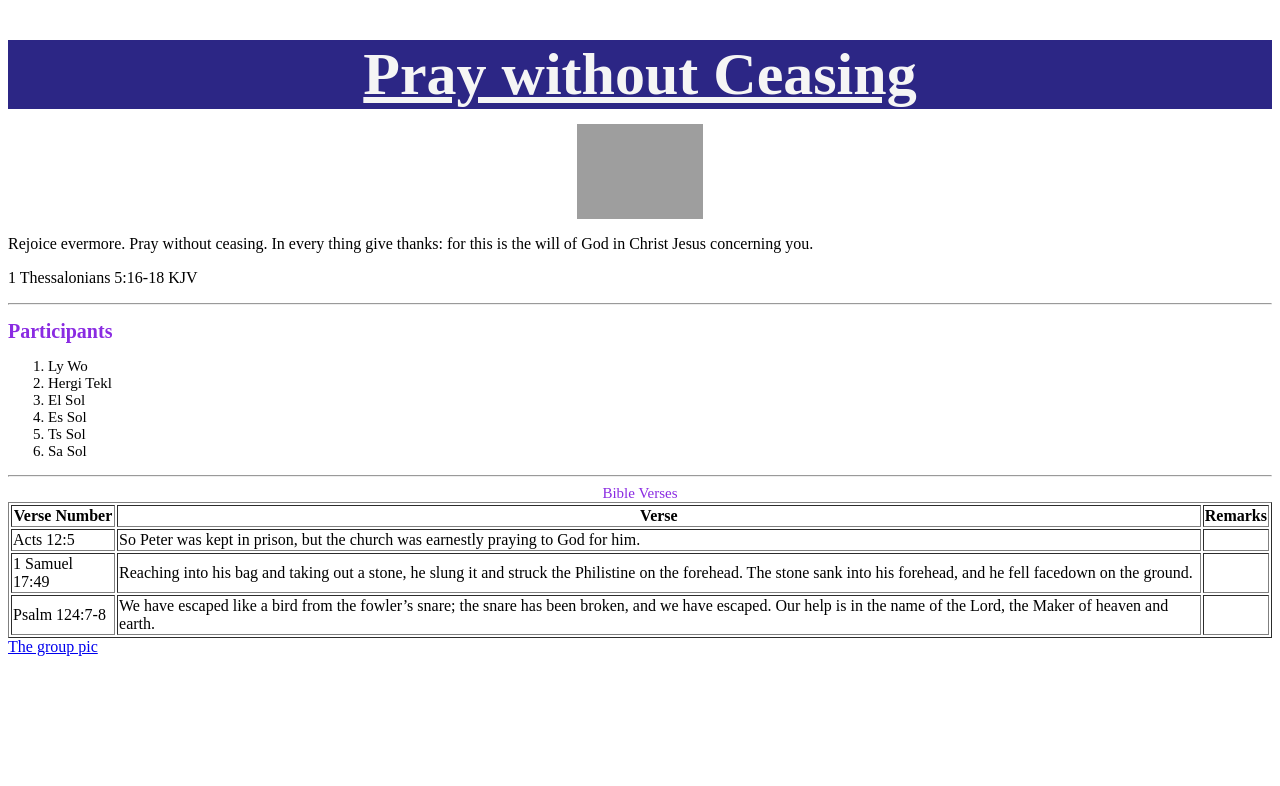
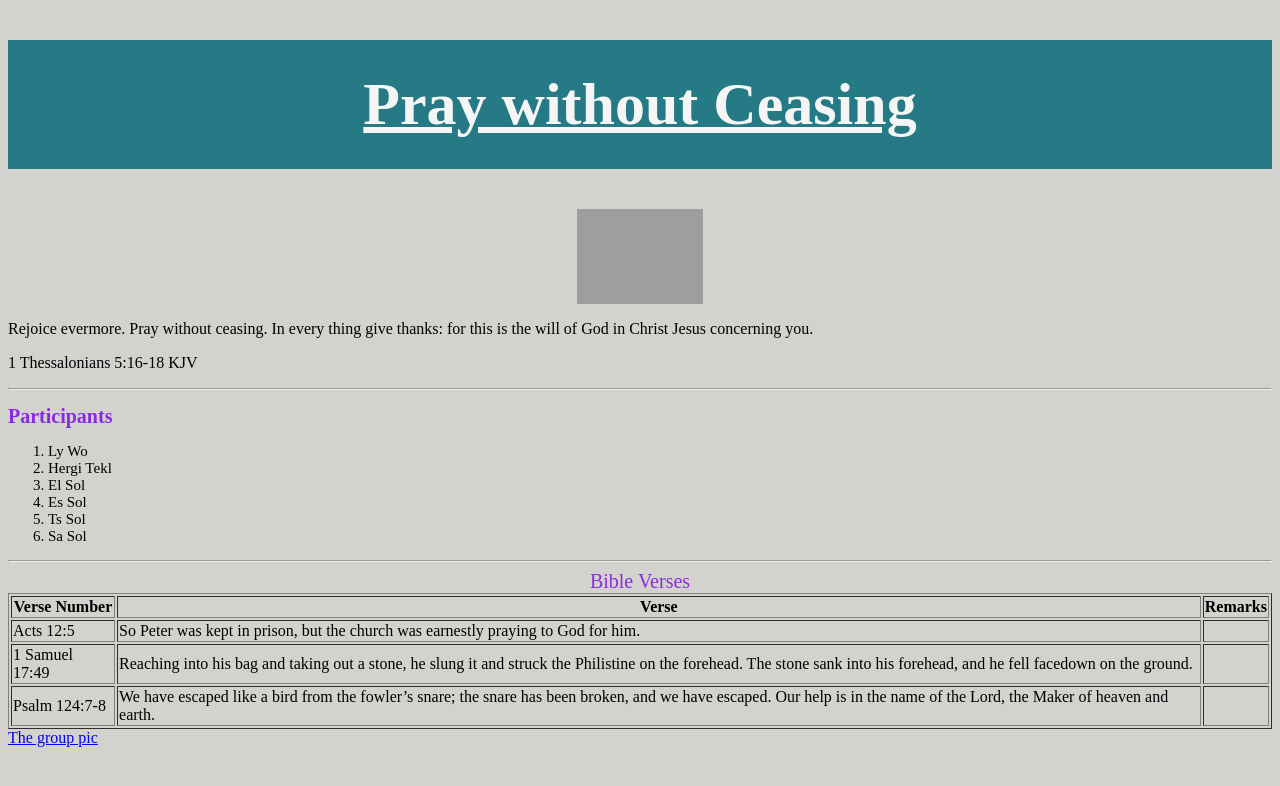
Before and after one commit to TsebaotK/star_group.github.io, a plain HTML site: page index.html in a window 1280 px wide. Drawn offline with Linux system fonts and the light colour scheme; grey boxes are pictures that could not be loaded.

Commit message:
Update style.css

```diff
--- a/style.css
+++ b/style.css
@@ -1,12 +1,23 @@
+
+
+
+body {
+  background: hsl(45, 4%, 82%);
+}
+
+.header {
+  background-color: rgb(38, 122, 133);
+}
+
 h1 {
-    margin-bottom: 15px;
     font-size: 60px;
     color: whitesmoke;
     text-align: center;
     text-decoration: underline;
-    background-color: rgb(44, 38, 133);
-
-  }
+    background-color: rgb(38, 122, 133);
+    text-align: center;
+    padding: 30px;
+   }
 
 h2 {
     margin-top: 15px;
@@ -38,6 +49,6 @@ th {
   }
 
 caption {
-    font-size: 15px;
+    font-size: 20px;
     color: blueviolet
 }
```
